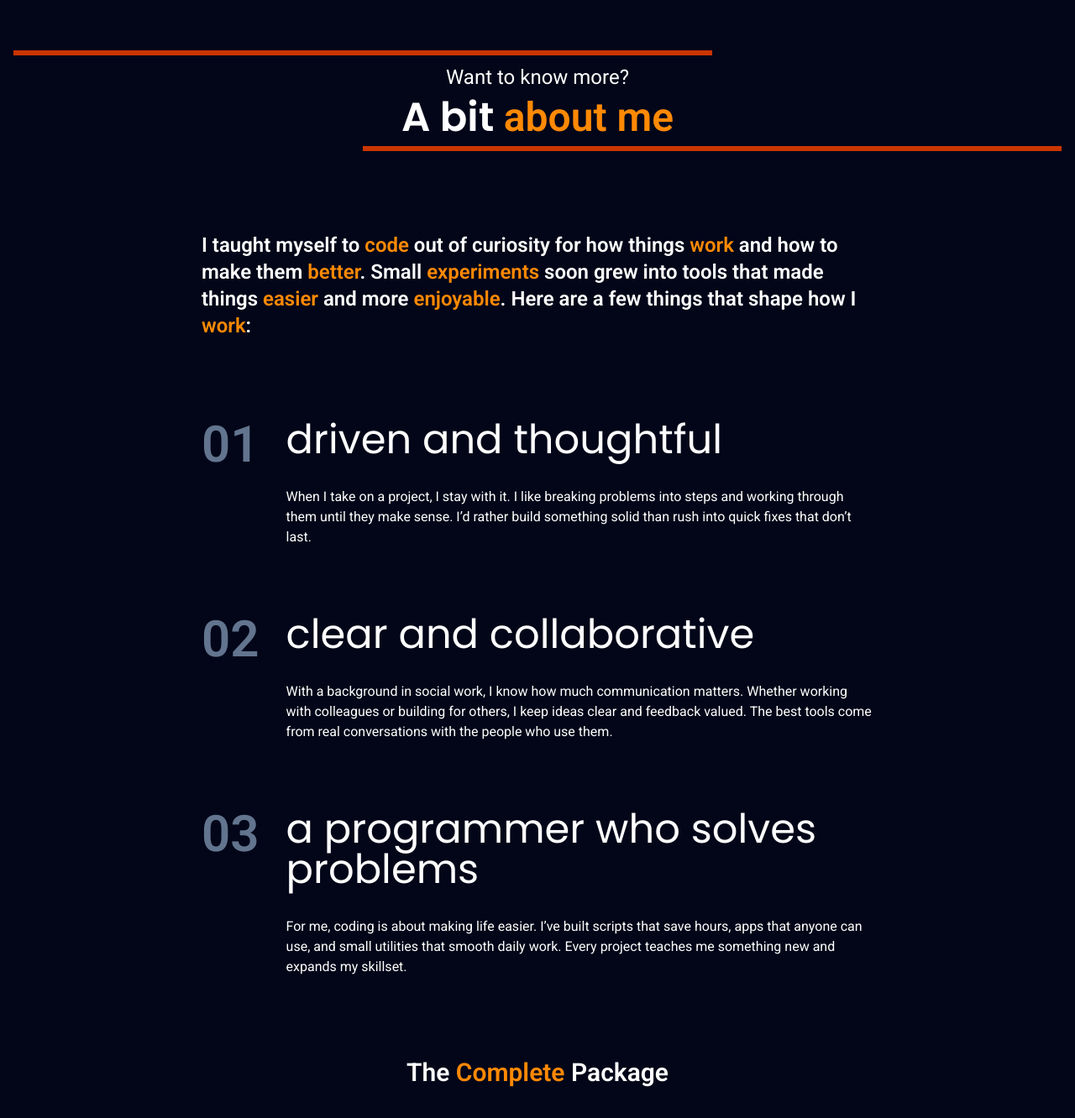
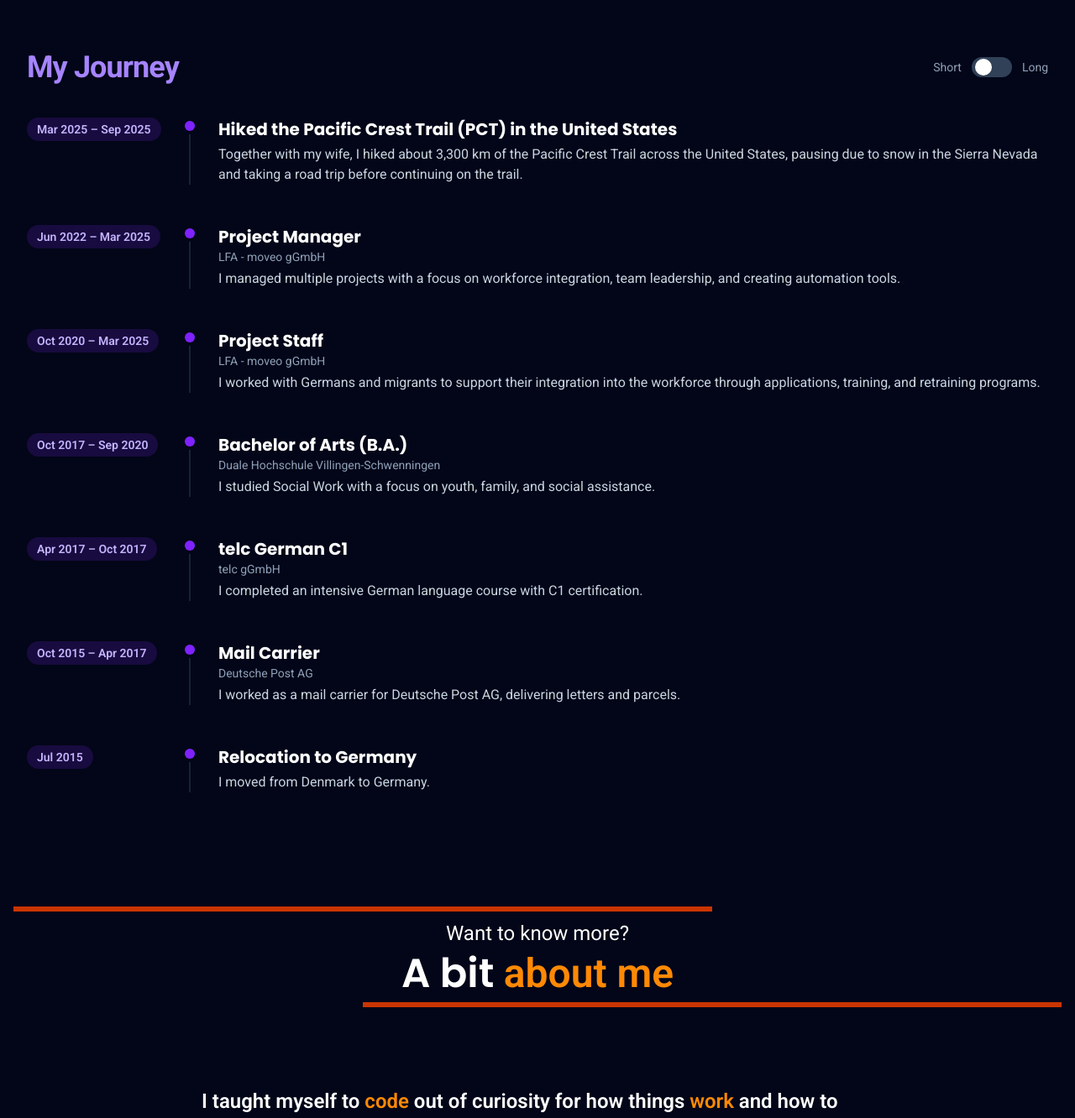
Before and after one commit to Rodhor/CV, a SvelteKit app: page / in a window 1280 px wide. Shown: the part 2097-3429 px from the top of the page at 84% size. Built offline with nearby package versions, Linux system fonts and the light colour scheme.

Commit message:
Adjusted header for CV section. Moved CV-section above about-section.

```diff
--- a/src/components/AboutSection.svelte
+++ b/src/components/AboutSection.svelte
@@ -23,7 +23,7 @@
 	class="relative flex flex-col gap-16 py-20 pt-10 sm:gap-20 md:gap-24 lg:py-32 lg:pt-16"
 >
 	<div
-		class="relative flex flex-col gap-2 py-4 text-center before:absolute before:left-0 before:top-0 before:h-1.5 before:w-2/3 before:bg-orange-700 after:absolute after:bottom-0 after:right-0 after:h-1.5 after:w-2/3 after:bg-orange-700"
+		class="relative flex flex-col gap-2 py-4 text-center before:absolute before:top-0 before:left-0 before:h-1.5 before:w-2/3 before:bg-orange-700 after:absolute after:right-0 after:bottom-0 after:h-1.5 after:w-2/3 after:bg-orange-700"
 	>
 		<h6 class="text-lg sm:text-xl md:text-2xl">Want to know more?</h6>
 		<h3 class="text-3xl font-semibold sm:text-4xl md:text-5xl">
--- a/src/components/CVSection.svelte
+++ b/src/components/CVSection.svelte
@@ -11,7 +11,7 @@
 		<!-- Header -->
 		<div class="mb-8 flex flex-col items-center justify-between gap-6 sm:flex-row">
 			<h2 class="text-3xl font-bold tracking-tight md:text-4xl">
-				<span class="text-violet-400">Curriculum Vitae</span>
+				<span class="text-violet-400">My Journey</span>
 			</h2>
 
 			<!-- Switch -->
--- a/src/components/Main.svelte
+++ b/src/components/Main.svelte
@@ -11,7 +11,6 @@
 	<IntroSection></IntroSection>
 
 	<ProjectsSection></ProjectsSection>
-
+	<CVSection></CVSection>
 	<About></About>
-	<CVSection></CVSection>
 </main>
```
